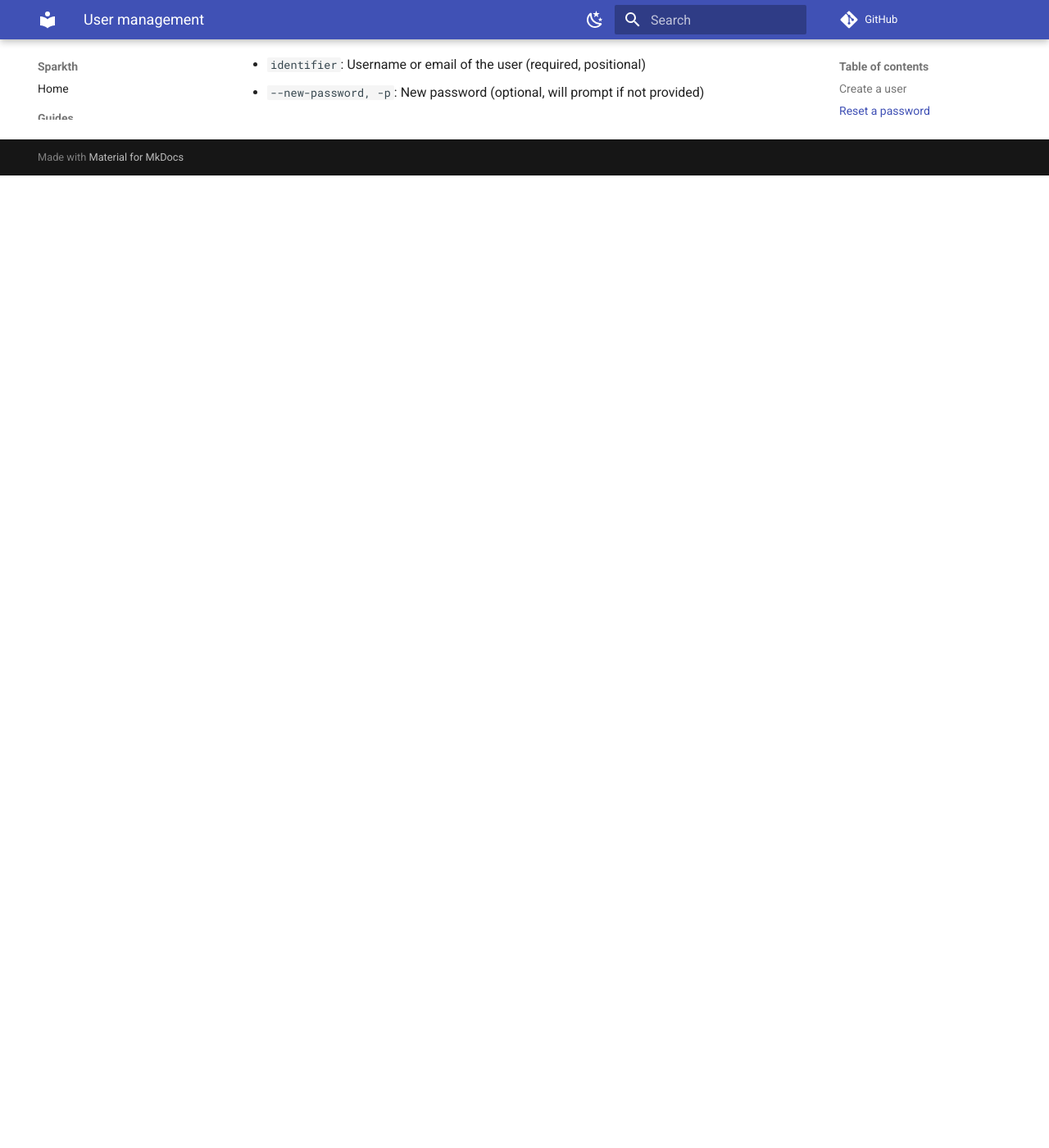
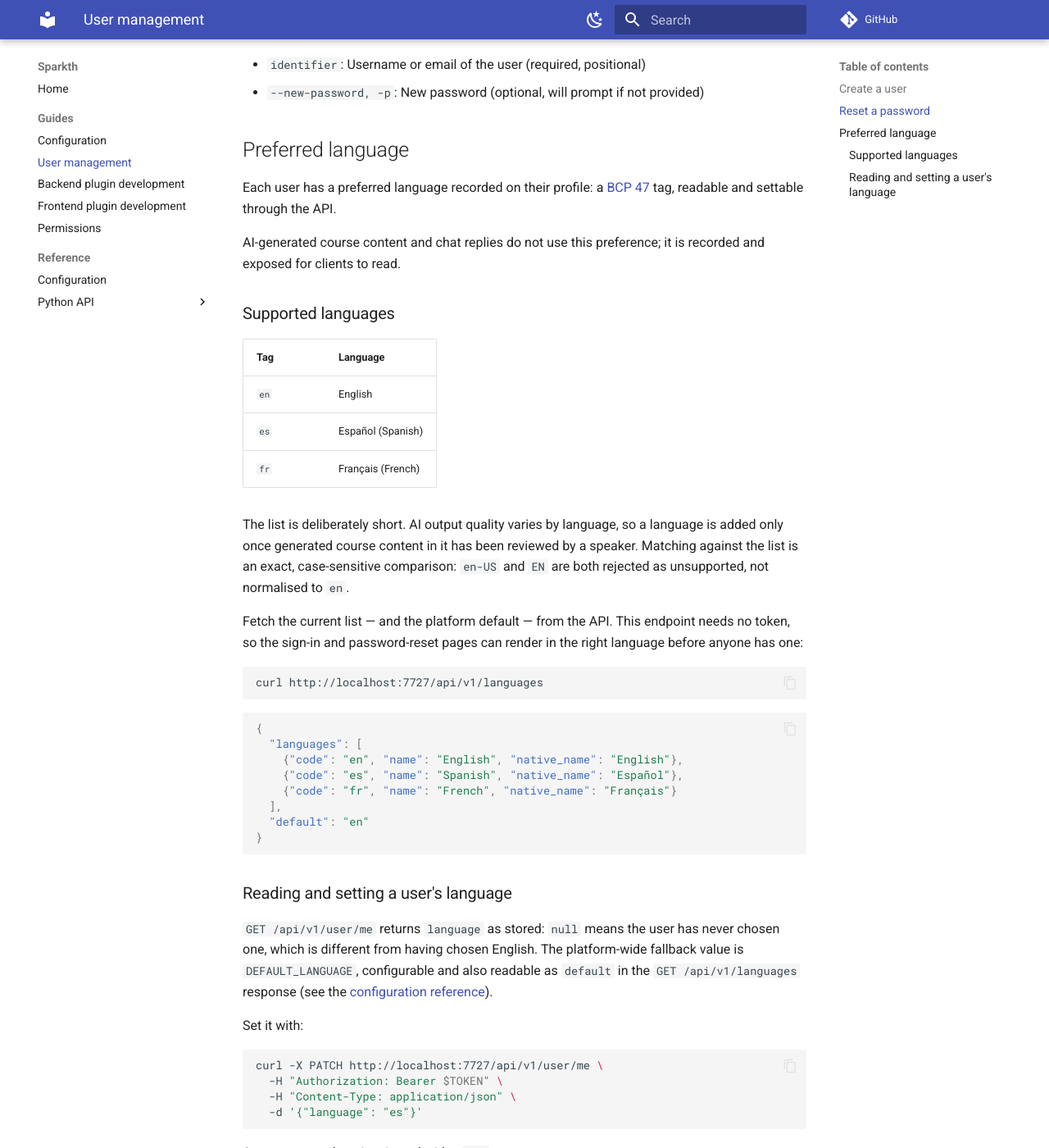
Before and after one commit to edly-io/sparkth, an MkDocs documentation site: the page built from docs/guides/user-management.md, in a window 1280 px wide and 1400 px high, scrolled down 1186 px. Shown: the whole window at 82% size. Built offline with MkDocs 1.6.1 and Material for MkDocs 9.7.7, drawn with Linux system fonts in a browser that asks for light colours; comment, search, counter and statistics services are not loaded; some of the changed text lies outside the part shown.

Commit message:
docs: document the preferred language setting (#583)
* docs: document the preferred language setting

Covers the supported list, how to read and set a user's choice, what null means,
and what happens to a stored tag once its language leaves the allowlist. The guide
is explicit that generated content does not consume the preference yet, so nothing
here promises behaviour the platform does not have. The DEFAULT_LANGUAGE reference
entry ships with the setting itself, so this change is guide-only.

Co-Authored-By: Claude Sonnet 5 <noreply@anthropic.com>

* docs: the language list is fetched without a token

Follows the endpoint dropping its auth gate on #582: documenting a Bearer header the
endpoint no longer wants would send readers looking for a token before they can render a
sign-in page in the right language. The /user/me examples keep theirs — those do need one.

Co-Authored-By: Claude Opus 5 (1M context) <noreply@anthropic.com>

---------

Co-authored-by: Claude Sonnet 5 <noreply@anthropic.com>

````diff
--- a/docs/guides/user-management.md
+++ b/docs/guides/user-management.md
@@ -53,3 +53,80 @@ Options:
 
 - `identifier`: Username or email of the user (required, positional)
 - `--new-password, -p`: New password (optional, will prompt if not provided)
+
+## Preferred language
+
+Each user has a preferred language recorded on their profile: a
+[BCP 47](https://datatracker.ietf.org/doc/html/rfc5646) tag, readable and settable
+through the API.
+
+AI-generated course content and chat replies do not use this preference; it is
+recorded and exposed for clients to read.
+
+### Supported languages
+
+| Tag | Language |
+|---|---|
+| `en` | English |
+| `es` | Español (Spanish) |
+| `fr` | Français (French) |
+
+The list is deliberately short. AI output quality varies by language, so a language
+is added only once generated course content in it has been reviewed by a speaker.
+Matching against the list is an exact, case-sensitive comparison: `en-US` and `EN`
+are both rejected as unsupported, not normalised to `en`.
+
+Fetch the current list — and the platform default — from the API. This endpoint needs no
+token, so the sign-in and password-reset pages can render in the right language before
+anyone has one:
+
+```bash
+curl http://localhost:7727/api/v1/languages
+```
+
+```json
+{
+  "languages": [
+    {"code": "en", "name": "English", "native_name": "English"},
+    {"code": "es", "name": "Spanish", "native_name": "Español"},
+    {"code": "fr", "name": "French", "native_name": "Français"}
+  ],
+  "default": "en"
+}
+```
+
+### Reading and setting a user's language
+
+`GET /api/v1/user/me` returns `language` as stored: `null` means the user has never
+chosen one, which is different from having chosen English. The platform-wide
+fallback value is `DEFAULT_LANGUAGE`, configurable and also readable as `default` in
+the `GET /api/v1/languages` response (see the
+[configuration reference](../reference/configuration.md#default_language)).
+
+Set it with:
+
+```bash
+curl -X PATCH http://localhost:7727/api/v1/user/me \
+  -H "Authorization: Bearer $TOKEN" \
+  -H "Content-Type: application/json" \
+  -d '{"language": "es"}'
+```
+
+An unsupported tag is rejected with a `422`.
+
+Clear a previously chosen language — so the platform default applies again —
+by sending an explicit `null` rather than omitting the field:
+
+```bash
+curl -X PATCH http://localhost:7727/api/v1/user/me \
+  -H "Authorization: Bearer $TOKEN" \
+  -H "Content-Type: application/json" \
+  -d '{"language": null}'
+```
+
+The new value is stored immediately and returned by subsequent reads.
+
+If a language is later removed from the supported list, a stored tag that is no
+longer in the list stops being a valid choice: the value stays in the column, but
+it no longer passes the allowlist check, so PATCH rejects it with a `422` if the
+user tries to set it again.
````
